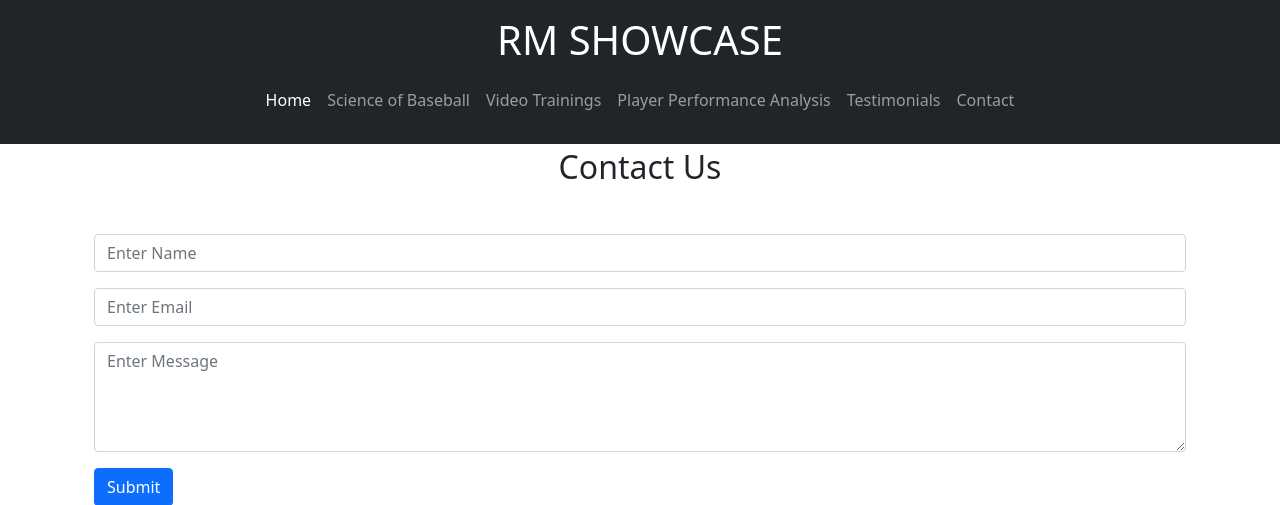
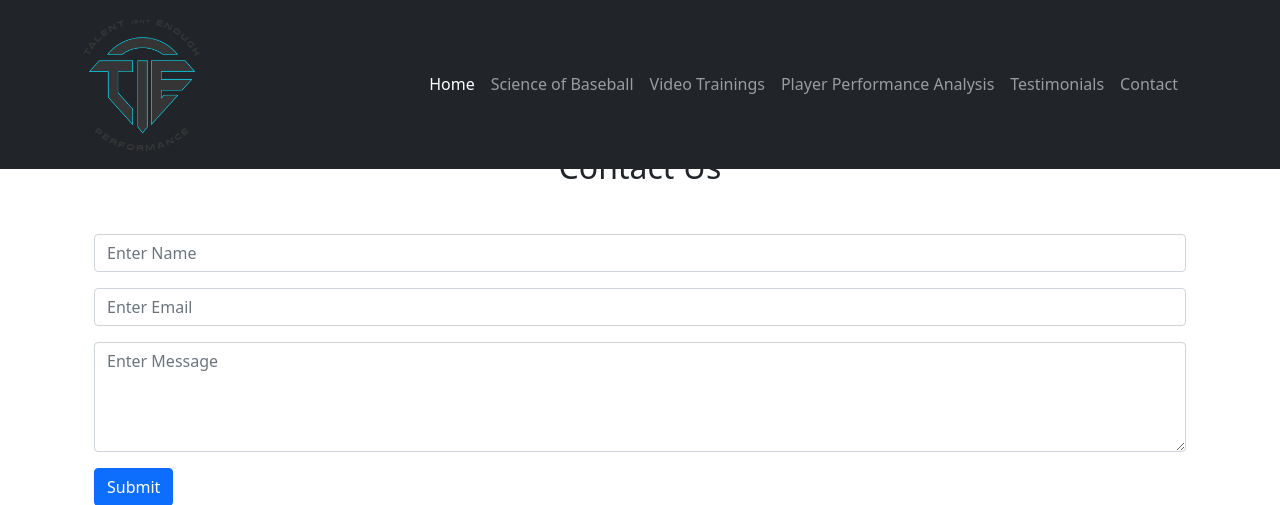
Before and after one commit to Joshua7792/RM-Enterprise, a Django app: page /contact/ in a window 1280 px wide. Shown: the top 505 px of the page. Run offline with Django 5.2, Linux system fonts and the light colour scheme.

Commit message:
last changes

```diff
--- a/rm_showcase/baseball/templates/base.html
+++ b/rm_showcase/baseball/templates/base.html
@@ -12,7 +12,12 @@
 <body>
 
     <header class="bg-dark text-white text-center py-3 fixed-top">
-        <h1 class="animate__animated animate__bounce">RM SHOWCASE</h1>
+        <div class="container d-flex align-items-center justify-content-between">
+            <!-- Logo -->
+            <a href="{% url 'home' %}">
+                <img src="{% static 'images/logo.png' %}" alt="Logo" style="width: 120px;">
+            </a>
+            <!-- Navbar -->
             <nav class="navbar navbar-expand-lg navbar-dark bg-dark">
                 <div class="container-fluid">
                     <button class="navbar-toggler" type="button" data-bs-toggle="collapse" data-bs-target="#navbarNav" aria-controls="navbarNav" aria-expanded="false" aria-label="Toggle navigation">
@@ -42,8 +47,10 @@
                     </div>
                 </div>
             </nav>
+        </div>
     </header>
 
+<!-- Main Content Area -->
     <main class="container" style="margin-top: 100px;">
         {% block content %}
         {% endblock %}
--- a/rm_showcase/baseball/templates/home.html
+++ b/rm_showcase/baseball/templates/home.html
@@ -52,6 +52,7 @@
 <section class="container py-5" data-aos="fade-up">
     <div class="row">
         <div class="col-md-4" data-aos="fade-right">
+            <img src="{% static 'images/throwing.jpg' %}" class="card-img-top" alt="Throwing">
             <div class="info-card">
                 <h3 style="color: #26D3C7;">Manage Your Throwing Load</h3>
                 <p>Throwing too much too frequently at high intensity will place a whole deal of stress on your arm...</p>
```
Also changed, not shown: rm_showcase/static/styles.css (+16 -0 lines), rm_showcase/static/images/agility.jpg (added), rm_showcase/static/images/logo.png (renamed from rm_showcase/static/images/IMG_8691[1].png), rm_showcase/static/images/swing.jpg (added), rm_showcase/static/images/throwing.jpg (added), rm_showcase/static/images/warmup.jpg (added). Lines whose indentation alone changed are shown as unchanged.
